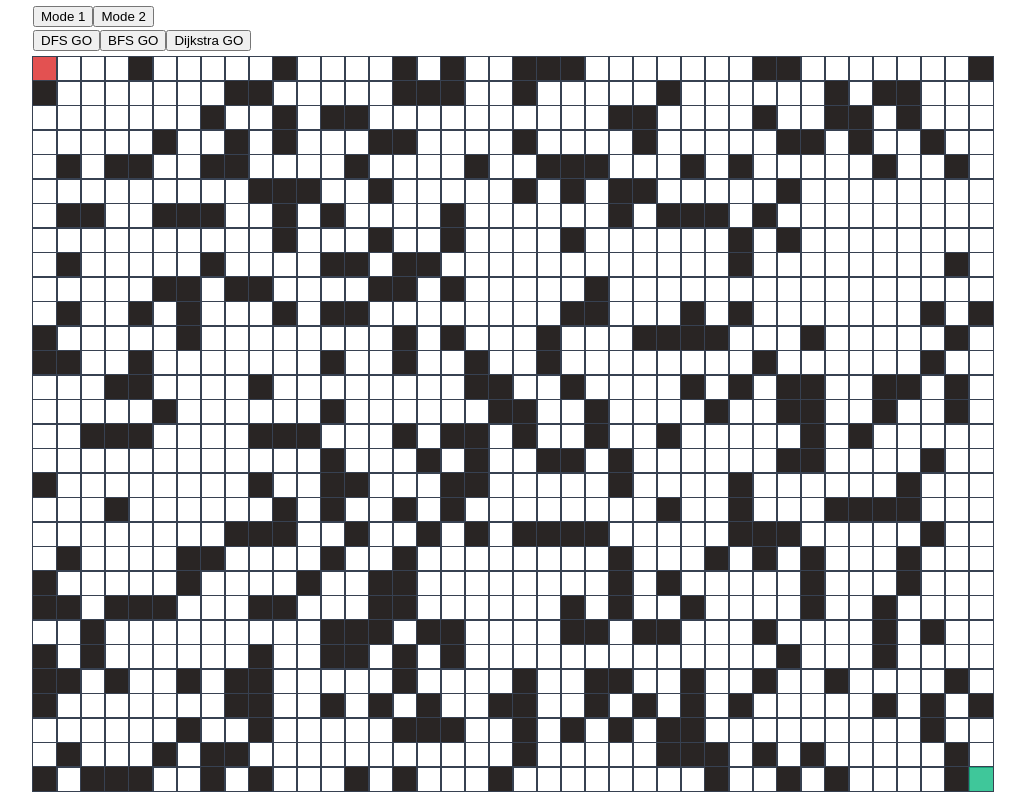
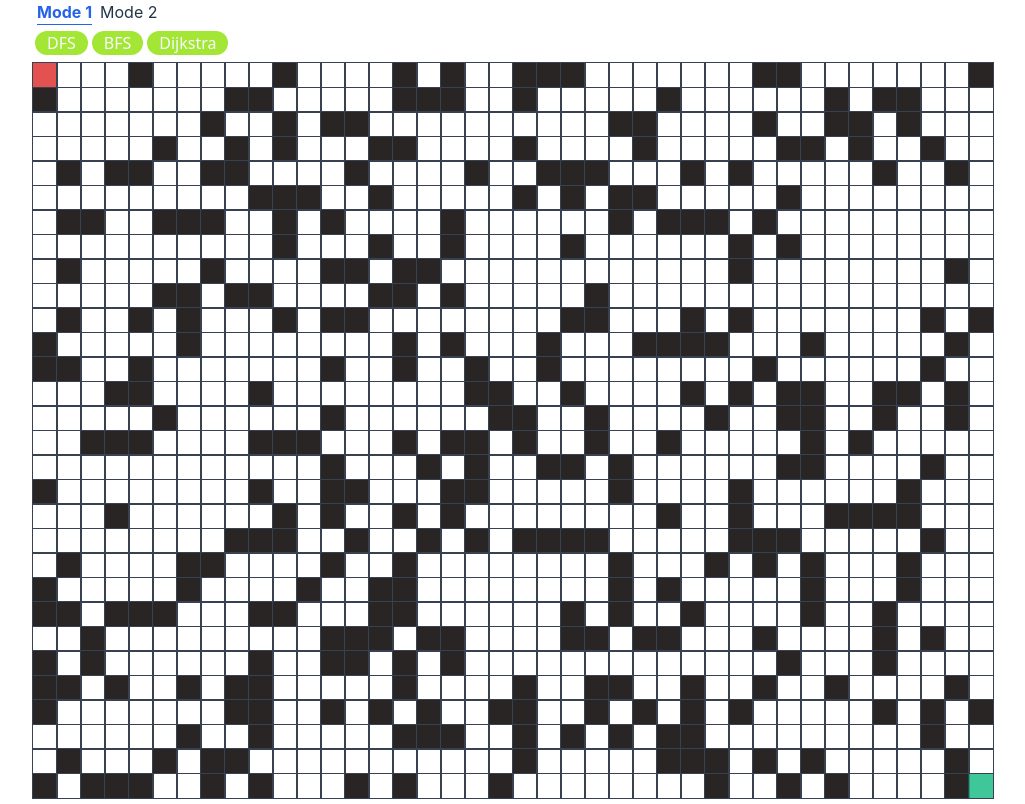
Before and after one commit to tyc67/app-5, a React (Vite) app: page / in a window 1280 px wide. Shown: the whole page, without its empty margins (127-1152 px from the left). Built offline with nearby package versions, Linux system fonts and the light colour scheme.

Commit message:
update button component

```diff
--- a/src/App.css
+++ b/src/App.css
@@ -16,6 +16,7 @@
 
 .method {
   margin: 0;
+  padding-top: 4px;
 }
 
 .grid {
@@ -23,7 +24,7 @@
   margin: 0;
   background: #ffffff;
   display: grid;
-  grid-template-rows: repeat(30, minmax(24px, 1fr));
+  grid-template-rows: repeat(auto-fit, minmax(9px, 1fr));
   gap: 0.5px;
 }
 
@@ -33,23 +34,30 @@
 }
 
 .node {
-  width: 24px;
-  height: 24px;
   outline: 0.5px solid #374151;
   transition: all 0.3s linear;
 }
 
-/* .start {
-  background-color: rgb(220, 38, 38, 0.8);
+@media (max-width: 767px) {
+  .node {
+    width: 9px;
+    height: 9px;
+  }
 }
 
-.end {
-  background-color: rgb(16, 185, 129, 0.8);
+@media (min-width: 768px) and (max-width: 1024px) {
+  .node {
+    width: 18px;
+    height: 18px;
+  }
 }
 
-.block {
-  background-color: #292524;
-} */
+@media (min-width: 1024px) {
+  .node {
+    width: 24px;
+    height: 24px;
+  }
+}
 
 .visited {
   animation-name: visitedAnimation;
--- a/src/App.tsx
+++ b/src/App.tsx
@@ -1,9 +1,12 @@
 import { useState, useEffect } from 'react'
-import { getGrid, getNodeClassName, getNodeColor, type Node } from './lib/nodeProcessor'
+import { getGrid, type Node, MatrixMode } from './lib/nodeProcessor'
 import './App.css'
 import DFS from './lib/dfs'
 import BFS from './lib/bfs'
 import Dijkstra from './lib/Dijkstra'
+import ModeButton from './components/ModeButton'
+import MethodButton from './components/MethodButton'
+import Matrix from './components/Matrix'
 
 interface VisualizedNode {
   visitedNodes: Node[]
@@ -15,11 +18,12 @@ function App() {
   const colLength = 40
   const [startIndex, setStartIndex] = useState<number[]>([0, 0])
   const [endIndex, setEndIndex] = useState<number[]>([rowLength - 1, colLength - 1])
-  const initialNodes = getGrid(rowLength, colLength, 'randomBlock', startIndex, endIndex)
+  const initialNodes = getGrid(rowLength, colLength, 'block-mode', startIndex, endIndex)
   const [nodes, setNodes] = useState<Node[][]>(initialNodes)
   const initialVisualizedNode = { visitedNodes: [], shortestPath: [] }
   const [visualizedNode, setVisualizedNode] = useState<VisualizedNode>(initialVisualizedNode)
   const [isAnimating, setIsAnimating] = useState<boolean>(false)
+  const [matrixMode, setMatrixMode] = useState<MatrixMode>('block-mode')
 
   useEffect(() => {
     if (!isAnimating) return
@@ -114,24 +118,23 @@ function App() {
         node.isPath = false
       })
     })
-
     setNodes(updatedNodes)
     setVisualizedNode(initialVisualizedNode)
   }
 
-  const generateNewNodes = (mode: string) => {
+  const handleMatrixMode = (mode: MatrixMode) => {
     if (isAnimating) return
     const newStartIndex = [Math.floor(Math.random() * rowLength), Math.floor(Math.random() * colLength)]
     const newEndIndex = [Math.floor(Math.random() * rowLength), Math.floor(Math.random() * colLength)]
 
     let newNodes: Node[][]
 
-    if (mode === 'randomBlock' || mode === 'd-mode') {
+    if (mode === 'block-mode' || mode === 'diverse-mode') {
       newNodes = getGrid(rowLength, colLength, mode, newStartIndex, newEndIndex)
     } else {
       newNodes = nodes
     }
-
+    setMatrixMode(mode)
     setStartIndex(newStartIndex)
     setEndIndex(newEndIndex)
     setNodes(newNodes)
@@ -142,44 +145,26 @@ function App() {
     <>
       <div className="top-bar">
         <div className="mode">
-          <button onClick={() => generateNewNodes('randomBlock')} type="button">
+          <ModeButton
+            onClick={() => handleMatrixMode('block-mode')}
+            isCurrentMode={matrixMode === 'block-mode' ? true : false}
+          >
             Mode 1
-          </button>
-          <button onClick={() => generateNewNodes('d-mode')} type="button">
+          </ModeButton>
+          <ModeButton
+            onClick={() => handleMatrixMode('diverse-mode')}
+            isCurrentMode={matrixMode === 'diverse-mode' ? true : false}
+          >
             Mode 2
-          </button>
+          </ModeButton>
         </div>
         <div className="method">
-          <button onClick={() => findPath('dfs')} type="button">
-            DFS GO
-          </button>
-          <button onClick={() => findPath('bfs')} type="button">
-            BFS GO
-          </button>
-          <button onClick={() => findPath('dijkstra')} type="button">
-            Dijkstra GO
-          </button>
+          <MethodButton onClick={() => findPath('dfs')}>DFS</MethodButton>
+          <MethodButton onClick={() => findPath('bfs')}>BFS</MethodButton>
+          <MethodButton onClick={() => findPath('dijkstra')}>Dijkstra</MethodButton>
         </div>
       </div>
-      <div className="grid">
-        {nodes.map((row, idx) => (
-          <div key={idx} id={`row-${idx}`} className="grid-row">
-            {row.map((node, idx) => {
-              const extra = getNodeClassName(node)
-              const nodeColor = getNodeColor(node)
-              return (
-                <div
-                  key={idx}
-                  id={`node-${node.row}-${node.col}`}
-                  className={extra}
-                  onMouseDown={() => handleMouseDown(node.row, node.col)}
-                  style={nodeColor}
-                ></div>
-              )
-            })}
-          </div>
-        ))}
-      </div>
+      <Matrix nodes={nodes} handleMouseDown={handleMouseDown} />
     </>
   )
 }
--- /dev/null
+++ b/src/components/Button.css
@@ -0,0 +1,41 @@
+.mode-button {
+  display: inline-block;
+  background-color: transparent;
+  margin-left: 4px;
+  margin-right: 4px;
+}
+
+.mode-button:hover {
+  border-bottom-style: solid;
+  border-bottom-width: 1.5px;
+  border-bottom-color: #9ca3af;
+  color: #9ca3af;
+}
+
+.currentmode {
+  display: inline-block;
+  background-color: transparent;
+  border-bottom-style: solid;
+  border-bottom-width: 1.5px;
+  border-bottom-color: #2563eb;
+  color: #2563eb;
+  margin-left: 4px;
+  margin-right: 4px;
+  font-weight: 700;
+}
+
+.method-button {
+  display: inline-block;
+  background-color: #a3e635;
+  color: #f8fafc;
+  font-family: ui-sans-serif, system-ui, -apple-system, BlinkMacSystemFont, "Segoe UI", Roboto, "Helvetica Neue", Arial, "Noto Sans", sans-serif, "Apple Color Emoji", "Segoe UI Emoji", "Segoe UI Symbol", "Noto Color Emoji";
+  font-weight: 500;
+  padding-left: 12px;
+  padding-right: 12px;
+  border-radius: 9999px;
+  margin: 2px;
+}
+
+.method-button:hover {
+  background-color: #65a30d;
+}
--- /dev/null
+++ b/src/components/Matrix.tsx
@@ -0,0 +1,30 @@
+import { getNodeClassName, getNodeColor, type Node } from '../lib/nodeProcessor'
+
+interface MatrixProps {
+  nodes: Node[][]
+  handleMouseDown: (row: number, col: number) => void
+}
+
+export default function Matrix({ nodes, handleMouseDown }: MatrixProps) {
+  return (
+    <div className="grid">
+      {nodes.map((row, idx) => (
+        <div key={idx} id={`row-${idx}`} className="grid-row">
+          {row.map((node, idx) => {
+            const extra = getNodeClassName(node)
+            const nodeColor = getNodeColor(node)
+            return (
+              <div
+                key={idx}
+                id={`node-${node.row}-${node.col}`}
+                className={extra}
+                onMouseDown={() => handleMouseDown(node.row, node.col)}
+                style={nodeColor}
+              ></div>
+            )
+          })}
+        </div>
+      ))}
+    </div>
+  )
+}
--- /dev/null
+++ b/src/components/MethodButton.tsx
@@ -0,0 +1,14 @@
+import './Button.css'
+
+export default function MethodButton({
+  children,
+  onClick,
+}: React.PropsWithChildren<{
+  onClick: (e: React.MouseEvent<HTMLButtonElement>) => void
+}>) {
+  return (
+    <button onClick={onClick} type="button" className="method-button">
+      {children}
+    </button>
+  )
+}
--- /dev/null
+++ b/src/components/ModeButton.tsx
@@ -0,0 +1,16 @@
+import './Button.css'
+
+export default function ModeButton({
+  children,
+  onClick,
+  isCurrentMode,
+}: React.PropsWithChildren<{
+  onClick: (e: React.MouseEvent<HTMLButtonElement>) => void
+  isCurrentMode: boolean
+}>) {
+  return (
+    <button onClick={onClick} type="button" className={isCurrentMode ? 'currentmode' : 'mode-button'}>
+      {children}
+    </button>
+  )
+}
--- a/src/index.css
+++ b/src/index.css
@@ -38,24 +38,17 @@ h1 {
   line-height: 1.1;
 }
 
-/* button {
-  border-radius: 8px;
-  border: 1px solid transparent;
-  padding: 0.6em 1.2em;
-  font-size: 1em;
-  font-weight: 500;
-  font-family: inherit;
-  background-color: #1a1a1a;
+button {
+  margin: 0;
+  padding: 0;
+  border: none;
+  background: none;
+  font: inherit;
+  color: inherit;
   cursor: pointer;
-  transition: border-color 0.25s;
+  outline: none;
 }
-button:hover {
-  border-color: #646cff;
-}
-button:focus,
-button:focus-visible {
-  outline: 4px auto -webkit-focus-ring-color;
-} */
+
 
 @media (prefers-color-scheme: light) {
   :root {
@@ -65,7 +58,7 @@ button:focus-visible {
   a:hover {
     color: #747bff;
   }
-  /* button {
+  button {
     background-color: #f9f9f9;
-  } */
+  }
 }
--- a/src/lib/nodeProcessor.ts
+++ b/src/lib/nodeProcessor.ts
@@ -10,6 +10,8 @@ export interface Node {
   distance: number
   previousNode: unknown
 }
+
+export type MatrixMode = 'block-mode' | 'diverse-mode'
 
 export const getNode = (row: number, col: number, startIndex: number[], endIndex: number[], opaque: number): Node => ({
   row,
@@ -27,7 +29,7 @@ export const getNode = (row: number, col: number, startIndex: number[], endIndex
 export const getGrid = (
   rowLength: number,
   colLength: number,
-  option: string,
+  option: MatrixMode,
   startIndex: number[],
   endIndex: number[]
 ) => {
@@ -35,7 +37,7 @@ export const getGrid = (
   for (let row = 0; row < rowLength; row++) {
     const currentRow = []
     for (let col = 0; col < colLength; col++) {
-      if (option === 'randomBlock') {
+      if (option === 'block-mode') {
         let opqaue = 0
         if (Math.random() ** 2 >= 0.5) {
           opqaue = 1
@@ -44,7 +46,7 @@ export const getGrid = (
           opqaue = 0
         }
         currentRow.push(getNode(row, col, startIndex, endIndex, opqaue))
-      } else if (option === 'd-mode') {
+      } else if (option === 'diverse-mode') {
         const opaque = Math.random()
         currentRow.push(getNode(row, col, startIndex, endIndex, opaque))
       } else {
```
